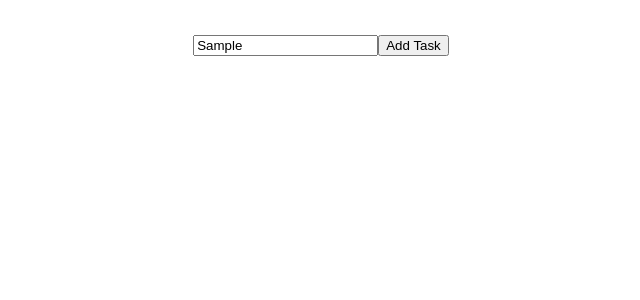
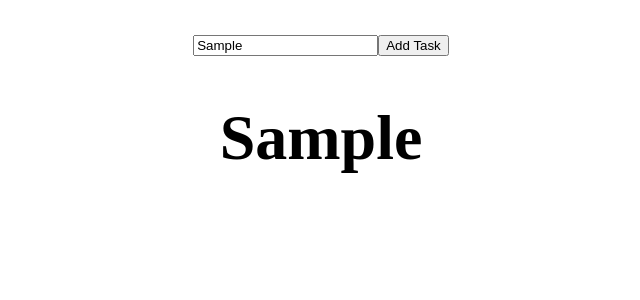
Before and after one commit to IT22074072/CRUD-in-React-todo-list-, a React (Create React App) app in the folder crud/: page / in a window 1280 px wide. Both pictures are taken after typing "Sample" into the empty fields and a click on the button "Add Task". Shown: the top 300 px of the page, without its empty margins (319-959 px from the left). Built offline with nearby package versions, Linux system fonts and the light colour scheme.

Commit message:
displaying tasks one by one in the todolist using map

```diff
--- a/crud/src/App.js
+++ b/crud/src/App.js
@@ -30,7 +30,12 @@ function App() {
           <input onChange={handleChange}/>
           <button onClick={addTask}>Add Task</button>
         </div>
-        <div className='list'></div>
+        <div className='list'>
+          {todoList.map((task) => {
+            return <h1>{task}</h1>
+          })}
+
+        </div>
       </h1>
     </div>
   );
```
